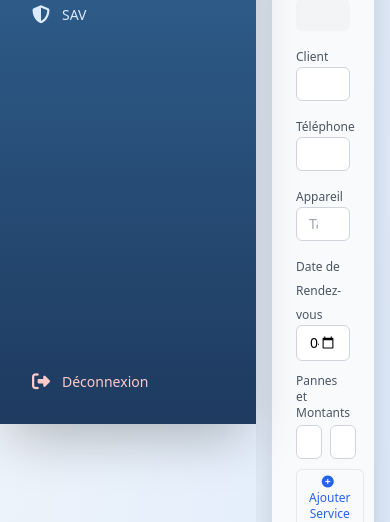
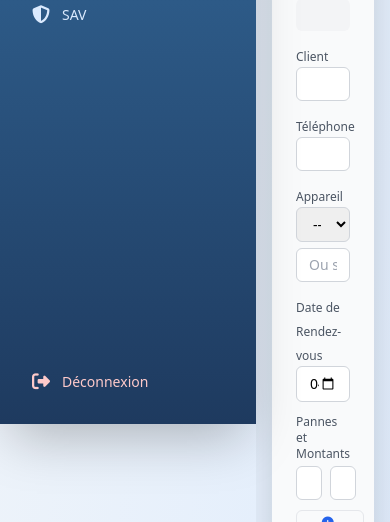
Before and after one commit to Arabat541/momotechservice, a Laravel app: template resources/views/dashboard/reparations-rdv.blade.php in a window 390 px wide. Shown: the part 420-942 px from the top of the page. Run offline with Laravel 12, Linux system fonts and the light colour scheme; the template is opened without the code that fills it, so the values that code supplies are empty; parts of the project's set-up code (start-up, migrations or seed data) failed here and were passed over; some libraries are stand-ins or nearby versions.

Commit message:
fix: select iPhone + champ texte permanent pour autre marque

```diff
--- a/resources/views/dashboard/reparations-rdv.blade.php
+++ b/resources/views/dashboard/reparations-rdv.blade.php
@@ -32,14 +32,16 @@
 
             <div>
                 <label class="text-xs font-medium text-gray-600">Appareil</label>
-                <input type="text" name="appareil_marque_modele" id="appareilValue" list="modelesListe" required
-                       placeholder="Taper ou choisir un modèle" autocomplete="off"
-                       class="w-full text-sm py-1.5 border-gray-300 rounded-md px-3 border focus:ring-blue-500">
-                <datalist id="modelesListe">
+                <select id="appareilSelect" onchange="handleAppareilChange(this)"
+                        class="w-full text-sm py-1.5 border-gray-300 rounded-md px-3 border focus:ring-blue-500">
+                    <option value="">-- Modèles iPhone --</option>
                     @foreach(['iPhone 16e','iPhone 16','iPhone 16 Plus','iPhone 16 Pro','iPhone 16 Pro Max','iPhone 15','iPhone 15 Plus','iPhone 15 Pro','iPhone 15 Pro Max','iPhone 14','iPhone 14 Plus','iPhone 14 Pro','iPhone 14 ProMax','iPhone 13','iPhone 13 Mini','iPhone 13 Pro','iPhone 13 Pro Max','iPhone 12 classique','iPhone 12 Mini','iPhone 12 Pro','iPhone 12 Pro Max','iPhone 11 classique','iPhone 11 Pro','iPhone 11 Pro Max','iPhone X classique','iPhone XR','iPhone XS','iPhone XS Max','iPhone SE','iPhone SE 2020','iPhone SE 2022','iPhone 8','iPhone 8 Plus','iPhone 7','iPhone 7 Plus','iPhone 6'] as $model)
-                        <option value="{{ $model }}">
+                        <option value="{{ $model }}">{{ $model }}</option>
                     @endforeach
-                </datalist>
+                </select>
+                <input type="text" name="appareil_marque_modele" id="appareilValue" required
+                       placeholder="Ou saisir directement la marque et modèle"
+                       class="w-full text-sm py-1.5 border-gray-300 rounded-md px-3 border focus:ring-blue-500 mt-1.5">
             </div>
 
             <div>
@@ -172,7 +174,11 @@
     const stocksData = @json($stocks);
     let panneCount = 1;
 
-
+    function handleAppareilChange(select) {
+        if (select.value) {
+            document.getElementById('appareilValue').value = select.value;
+        }
+    }
 
     function addPanne() {
         if (panneCount >= 4) return;
```
Also changed, not shown: resources/views/dashboard/reparations-place.blade.php (+14 -7 lines).
